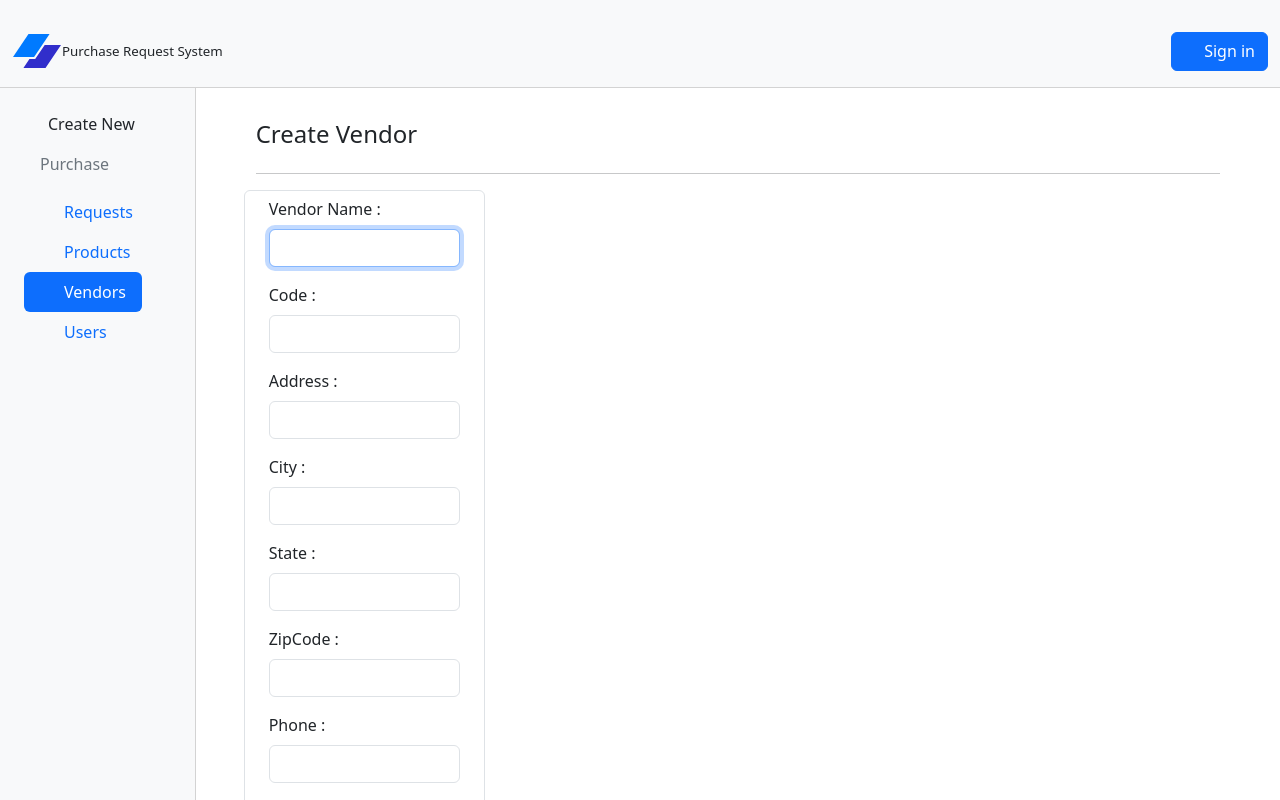
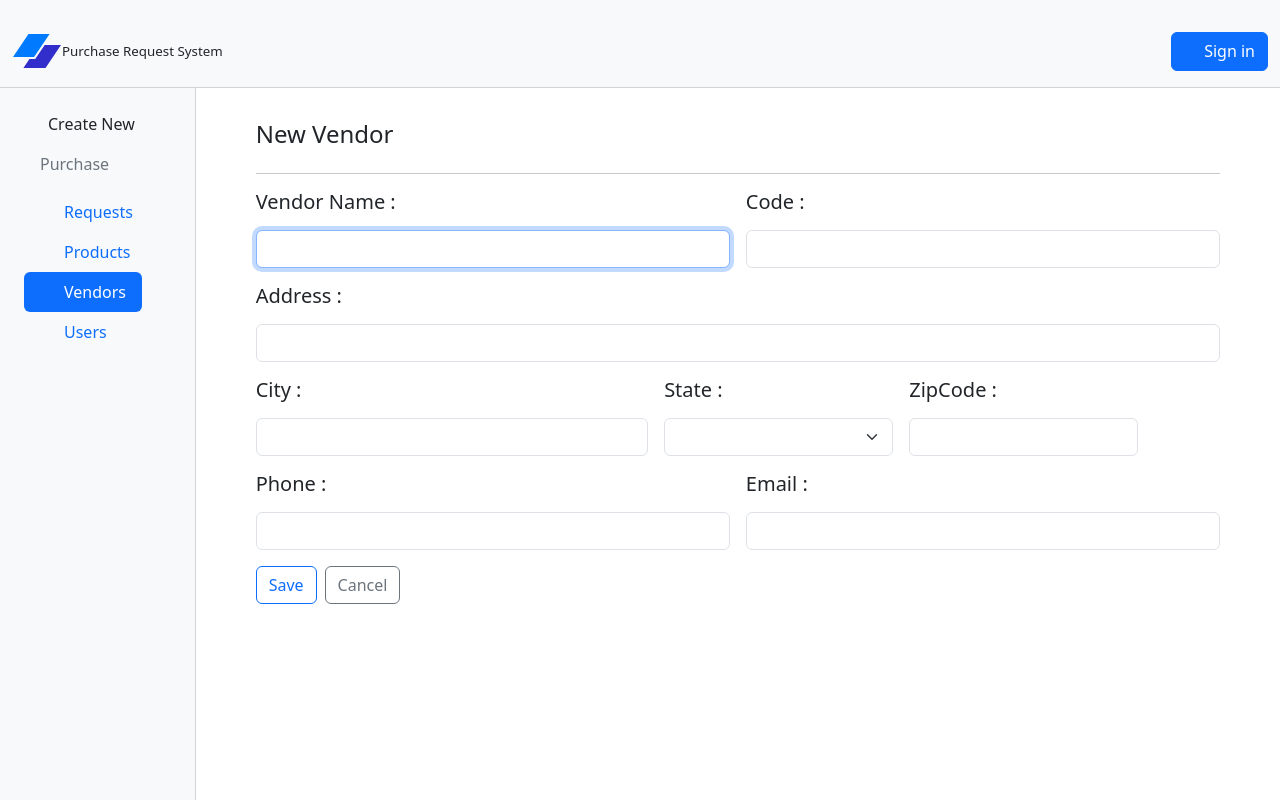
Before and after one commit to shaneholman/PrsClient, a React (Vite) app: page /vendors/create in a window 1280 px wide. Shown: the top 800 px of the page. Built offline with nearby package versions, Linux system fonts and the light colour scheme.

Commit message:
added delete, add, and edit button

```diff
--- a/package.json
+++ b/package.json
@@ -14,7 +14,9 @@
     "bootstrap-icons": "^1.11.3",
     "react": "^18.3.1",
     "react-dom": "^18.3.1",
+    "react-dropdown": "^1.11.0",
     "react-hook-form": "^7.52.2",
+    "react-hot-toast": "^2.4.1",
     "react-router-dom": "6.3"
   },
   "devDependencies": {
--- a/src/App.tsx
+++ b/src/App.tsx
@@ -6,6 +6,8 @@ import NavPanel from "./NavPanel";
 import HomePage from "./HomePage";
 import VendorsPage from "../vendors/VendorsPage";
 import VendorCreatePage from "../vendors/VendorCreatePage";
+import VendorEditPage from "../vendors/VendorEditPage";
+import { Toaster } from "react-hot-toast";
 
 function App() {
   return (
@@ -14,13 +16,26 @@ function App() {
         <div>
           <Header />
           <main className="d-flex">
+            <Toaster
+              toastOptions={{
+                success: {
+                  iconTheme: {
+                    primary: "#0d6efd",
+                    secondary: "white",
+                  },
+                },
+                style: {
+                  maxWidth: 500,
+                },
+              }}
+            />
             <NavPanel />
             <section className="content container-fluid mx-5 my-2 py-4">
               <Routes>
                 <Route path="/" element={<HomePage />} />
-                <Route path="/HomePage" element={<HomePage />} />
                 <Route path="vendors" element={<VendorsPage />} />
                 <Route path="vendors/create" element={<VendorCreatePage />} />
+                <Route path="vendors/edit/:id" element={<VendorEditPage />} />
               </Routes>
             </section>
           </main>
--- a/src/Header.tsx
+++ b/src/Header.tsx
@@ -1,11 +1,11 @@
 import "bootstrap/dist/css/bootstrap.min.css";
-import { NavLink } from "react-router-dom";
+import { Link } from "react-router-dom";
 
 function Header() {
   return (
     <header className="container-fluid d-flex justify-content-between bg-body-tertiary">
       <span>
-        <NavLink to="/HomePage">
+        <Link to="/">
           <svg id="logo" width={50} height={39} viewBox="0 0 50 39" fill="none" xmlns="http://www.w3.org/2000/svg">
             <path d="M16.4992 2H37.5808L22.0816 24.9729H1L16.4992 2Z" className="ccompli1" fill="#007AFF" />
             <path
@@ -14,7 +14,7 @@ function Header() {
               fill="#312ECB"
             />
           </svg>
-        </NavLink>
+        </Link>
         <span className="brand">Purchase Request System</span>
       </span>
       <a className="btn btn-primary">
--- a/vendors/VendorCreatePage.tsx
+++ b/vendors/VendorCreatePage.tsx
@@ -5,7 +5,7 @@ function VendorCreatePage() {
   return (
     <>
       <div className="d-flex justify-content-between">
-        <h4>Create Vendor</h4>
+        <h4>New Vendor</h4>
       </div>
       <hr />
       <VendorForm />
--- /dev/null
+++ b/vendors/VendorEditPage.tsx
@@ -0,0 +1,14 @@
+import VendorForm from "./VendorForm";
+function VendorEditPage() {
+  return (
+    <>
+      <nav className="d-flex justify-content-between">
+        <h4>Edit Vendor</h4>
+      </nav>
+      <hr />
+      <VendorForm />
+    </>
+  );
+}
+
+export default VendorEditPage;
--- a/vendors/VendorForm.tsx
+++ b/vendors/VendorForm.tsx
@@ -1,24 +1,51 @@
-import { Link } from "react-router-dom";
+import { Link, useNavigate, useParams } from "react-router-dom";
 import { Vendor } from "./Vendor";
-import { useForm } from "react-hook-form";
+import { SubmitHandler, useForm } from "react-hook-form";
+import toast from "react-hot-toast";
+import { vendorAPI } from "./VendorAPI";
 
 function VendorForm() {
+  const navigate = useNavigate();
+  const { id } = useParams<{ id: string }>();
+  const vendorId = Number(id);
+
   const {
     register,
     handleSubmit,
     formState: { errors },
-  } = useForm<Vendor>({});
+  } = useForm<Vendor>({
+    defaultValues: async () => {
+      if (!vendorId) {
+        return Promise.resolve(new Vendor());
+      } else {
+        return await vendorAPI.find(vendorId);
+      }
+    },
+  });
+  const save: SubmitHandler<Vendor> = async (vendor) => {
+    try {
+      if (vendor.isNew) {
+        await vendorAPI.post(vendor);
+      } else {
+        await vendorAPI.put(vendor);
+      }
+      toast.success("Successfully saved!");
+      navigate("/vendors");
+    } catch (error: any) {
+      toast.error(error.message);
+    }
+  };
 
-  function save(vendor: Vendor) {
-    console.log(vendor);
-  }
+  // function save(vendor: Vendor) {
+  //   console.log(vendor);
+  // }
 
   return (
-    <div className="col">
-      <form className="w-25 form-control row" onSubmit={handleSubmit(save)}>
-        <div className="mb-3">
+    <div className="col.">
+      <form className="row g-3" onSubmit={handleSubmit(save)} noValidate>
+        <div className=" col-md-6">
           <label className="form-label" htmlFor="name">
-            Vendor Name :
+            <h5>Vendor Name :</h5>
           </label>
           <input
             id="name"
@@ -32,9 +59,9 @@ function VendorForm() {
           <div className="invalid-feedback">{errors?.name?.message}</div>
         </div>
 
-        <div className="mb-3">
+        <div className="col-md-6">
           <label className="form-label" htmlFor="code">
-            Code :
+            <h5>Code :</h5>
           </label>
           <input
             id="code"
@@ -47,9 +74,9 @@ function VendorForm() {
           <div className="invalid-feedback">{errors?.code?.message}</div>
         </div>
 
-        <div className="mb-3">
+        <div className="col-12">
           <label className="form-label" htmlFor="address">
-            Address :
+            <h5>Address :</h5>
           </label>
           <input
             id="address"
@@ -61,9 +88,9 @@ function VendorForm() {
           />
           <div className="invalid-feedback">{errors?.address?.message}</div>
         </div>
-        <div className="mb-3">
+        <div className="col-md-5">
           <label className="form-label" htmlFor="city">
-            City :
+            <h5>City :</h5>
           </label>
           <input
             id="city"
@@ -76,24 +103,74 @@ function VendorForm() {
           <div className="invalid-feedback">{errors?.city?.message}</div>
         </div>
 
-        <div className="mb-3">
+        <div className="col-md-3">
           <label className="form-label" htmlFor="state">
-            State :
+            <h5>State :</h5>
           </label>
-          <input
+          <select
             id="state"
             {...register("state", {
               required: "State is required",
             })}
-            className={`form-control ${errors.state && "is-invalid"} `}
-            type="text"
-          />
+            className={`form-select ${errors.state && "is-invalid"} `}
+          >
+            <option selected></option>
+            <option value="AL">Alabama</option>
+            <option value="AK">Alaska</option>
+            <option value="AZ">Arizona</option>
+            <option value="AR">Arkansas</option>
+            <option value="CA">California</option>
+            <option value="CO">Colorado</option>
+            <option value="CT">Connecticut</option>
+            <option value="DE">Delaware</option>
+            <option value="FL">Florida</option>
+            <option value="GA">Georgia</option>
+            <option value="HI">Hawaii</option>
+            <option value="ID">Idaho</option>
+            <option value="IL">Illinois</option>
+            <option value="IN">Indiana</option>
+            <option value="IA">Iowa</option>
+            <option value="KS">Kansas</option>
+            <option value="KY">Kentucky</option>
+            <option value="LA">Louisiana</option>
+            <option value="ME">Maine</option>
+            <option value="MD">Maryland</option>
+            <option value="MA">Massachusetts</option>
+            <option value="MI">Michigan</option>
+            <option value="MN">Minnesota</option>
+            <option value="MS">Mississippi</option>
+            <option value="MO">Missouri</option>
+            <option value="MT">Montana</option>
+            <option value="NE">Nebraska</option>
+            <option value="NV">Nevada</option>
+            <option value="NH">New Hampshire</option>
+            <option value="NJ">New Jersey</option>
+            <option value="NM">New Mexico</option>
+            <option value="NY">New York</option>
+            <option value="NC">North Carolina</option>
+            <option value="ND">North Dakota</option>
+            <option value="OH">Ohio</option>
+            <option value="OK">Oklahoma</option>
+            <option value="OR">Oregon</option>
+            <option value="PA">Pennsylvania</option>
+            <option value="RI">Rhode Island</option>
+            <option value="SC">South Carolina</option>
+            <option value="SD">South Dakota</option>
+            <option value="TN">Tennessee</option>
+            <option value="TX">Texas</option>
+            <option value="UT">Utah</option>
+            <option value="VT">Vermont</option>
+            <option value="VA">Virginia</option>
+            <option value="WA">Washington</option>
+            <option value="WV">West Virginia</option>
+            <option value="WI">Wisconsin</option>
+            <option value="WY">Wyoming</option>
+          </select>
           <div className="invalid-feedback">{errors?.state?.message}</div>
         </div>
-
-        <div className="mb-3">
+        <div className="col-md-3">
           <label className="form-label" htmlFor="zipCode">
-            ZipCode :
+            <h5>ZipCode :</h5>
           </label>
           <input
             id="zipCode"
@@ -106,9 +183,9 @@ function VendorForm() {
           <div className="invalid-feedback">{errors?.zipCode?.message}</div>
         </div>
 
-        <div className="mb-3">
+        <div className="col-md-6">
           <label className="form-label" htmlFor="phone">
-            Phone :
+            <h5>Phone :</h5>
           </label>
           <input
             id="phone"
@@ -121,9 +198,9 @@ function VendorForm() {
           <div className="invalid-feedback">{errors?.phone?.message}</div>
         </div>
 
-        <div className="mb-3">
+        <div className="col-md-6">
           <label className="form-label" htmlFor="email">
-            email :
+            <h5>Email :</h5>
           </label>
           <input
             id="email"
--- a/vendors/VendorsPage.tsx
+++ b/vendors/VendorsPage.tsx
@@ -1,4 +1,4 @@
-// import "bootstrap/dist/css/bootstrap.min.css";
+
 import VendorList from "../Vendors/VendorList";
 import { Link } from "react-router-dom";
 
```
Also changed, not shown: vendors/VendorCard.tsx (added, +41 -0 lines), vendors/VendorList.tsx (+24 -17 lines), 1 other file (tests, documents, lock files or other folders).
